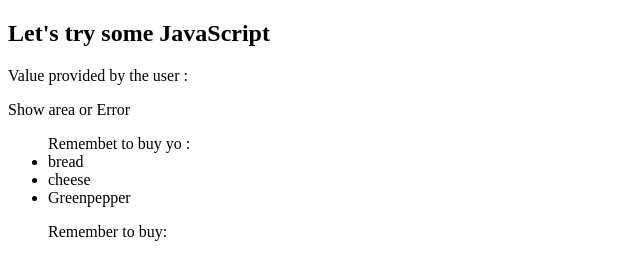
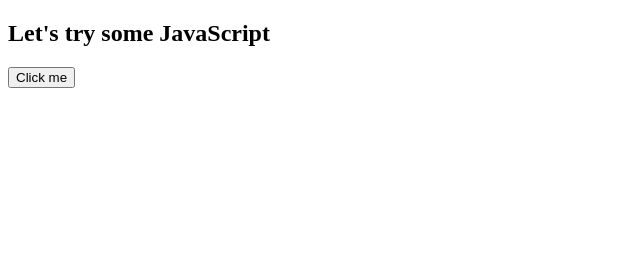
Before and after one commit to skymiri/Week12, a plain HTML site: page index.html in a window 1280 px wide. Shown: the whole page, without its empty margins (0-640 px from the left). Drawn offline with Linux system fonts and the light colour scheme.

Commit message:
addEventListener click and option for once=true

```diff
--- a/index.html
+++ b/index.html
@@ -10,14 +10,7 @@
   </head>
   <body>
    <h2>Let's try some JavaScript</h2>
-    <p id="radius">Value provided by the user :</p>
-    <p id="result">Show area or Error</p>
-
-    <ul class="shopping">
-      Remembet to buy yo :
-    </ul>
-
-    <ul class="shopping circleList">Remember to buy:</ul>
+    <button>Click me</button>
 </body>
 
   </body>
--- a/script/script.js
+++ b/script/script.js
@@ -1,17 +1,12 @@
-function populateList(myShoppingList) {
-  //get access to the ul element
-  const ulElement = document.querySelector("ul.shopping");
-  console.log(ulElement);
-  // get myShoppingList array
-  // add an li under the ul element with text equal to each item of myList
-  for (let item of myShoppingList) {
-    //make a new li document.createElement
-    //update the text of the new li
-    // append the new li to the ul element
-    const newLi = document.createElement("li");
-    newLi.textContent = item;
-    ulElement.appendChild(newLi);
-  }
+const buttonRef = document.querySelector("button");
+
+function alertUser() {
+  alert("You clicked it");
+  buttonRef.removeEventListener("click", alertUser);
 }
-let myShoppingList = ["bread", "cheese", "Greenpepper"];
-populateList(myShoppingList);
+
+buttonRef.addEventListener("click", alertUser, {
+  capture: true,
+  once: true,
+  passive: true,
+});
```
